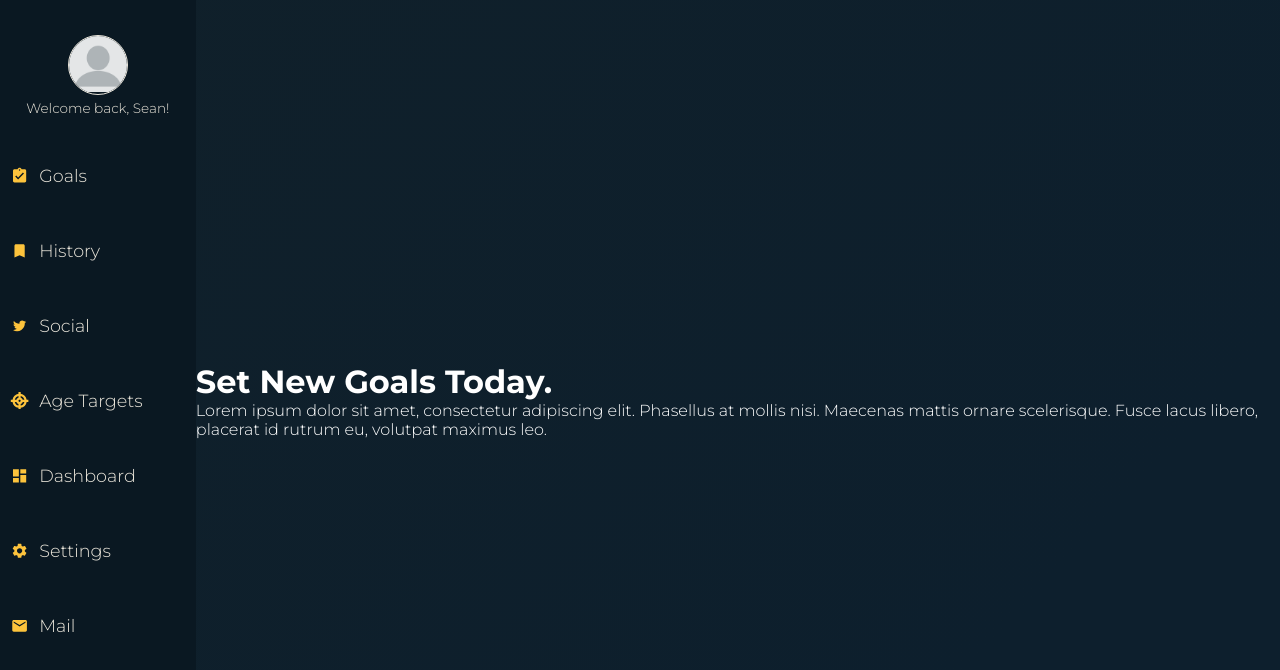
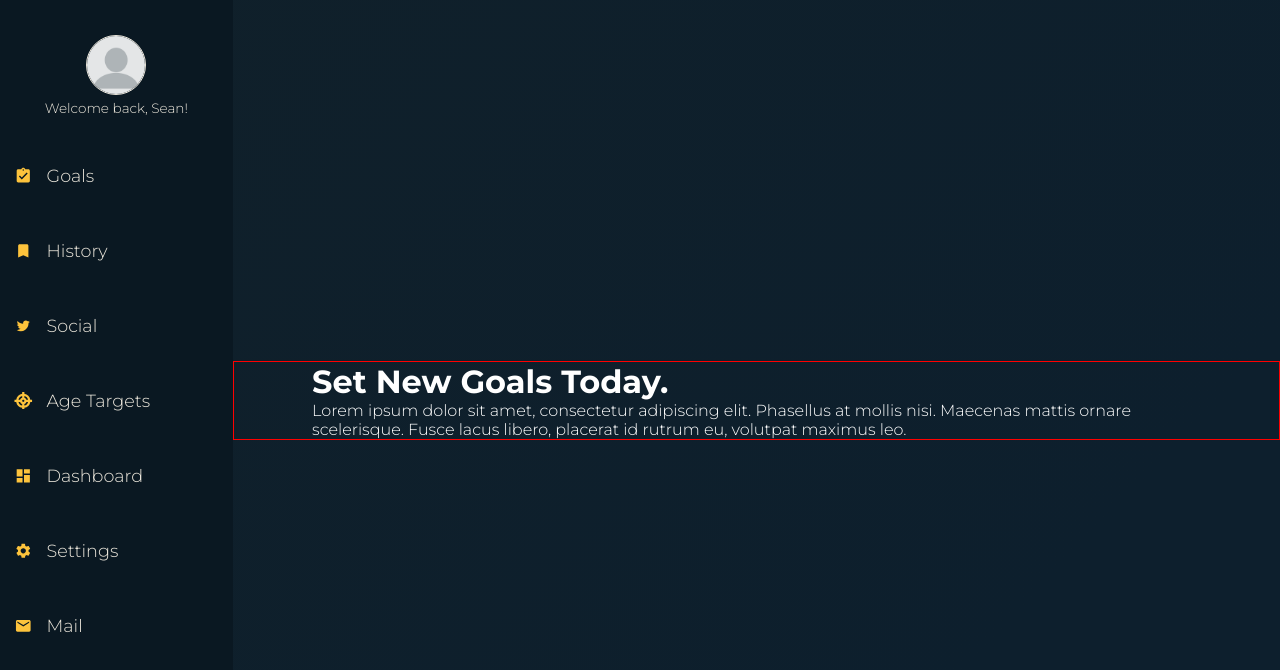
Before and after one commit to sseans/React-Goals, a React (Create React App) app: page / in a window 1280 px wide. Shown: the top 670 px of the page. Built offline with nearby package versions, Linux system fonts and the light colour scheme.

Commit message:
styling changes

```diff
--- a/src/components/Nav/Nav.js
+++ b/src/components/Nav/Nav.js
@@ -27,11 +27,9 @@ export default function Nav() {
   return (
     <div className="nav">
       <div className="navprofile">
-        <div className="profileframe">
-          <Link to="/">
-            <img src={blankProfileImage} alt="Profile" />
-          </Link>
-        </div>
+        <Link className="profileframe" to="/">
+          <img src={blankProfileImage} alt="Profile" />
+        </Link>
         <p>Welcome back, Sean!</p>
       </div>
       <ul className="navwrapper">
--- a/src/components/Welcome/Welcome.css
+++ b/src/components/Welcome/Welcome.css
@@ -1,5 +1,13 @@
 .hero {
+  border: red 1px solid;
+  width: 90%;
+  display: flex;
+  justify-content: center;
+  align-items: center;
+  flex-direction: column;
 }
 
 .herowrapper {
+  width: 85%;
+  max-width: 1100px;
 }
--- a/src/components/Welcome/Welcome.js
+++ b/src/components/Welcome/Welcome.js
@@ -1,4 +1,5 @@
 import React from "react";
+import "./Welcome.css";
 
 export default function Welcome() {
   return (
```
